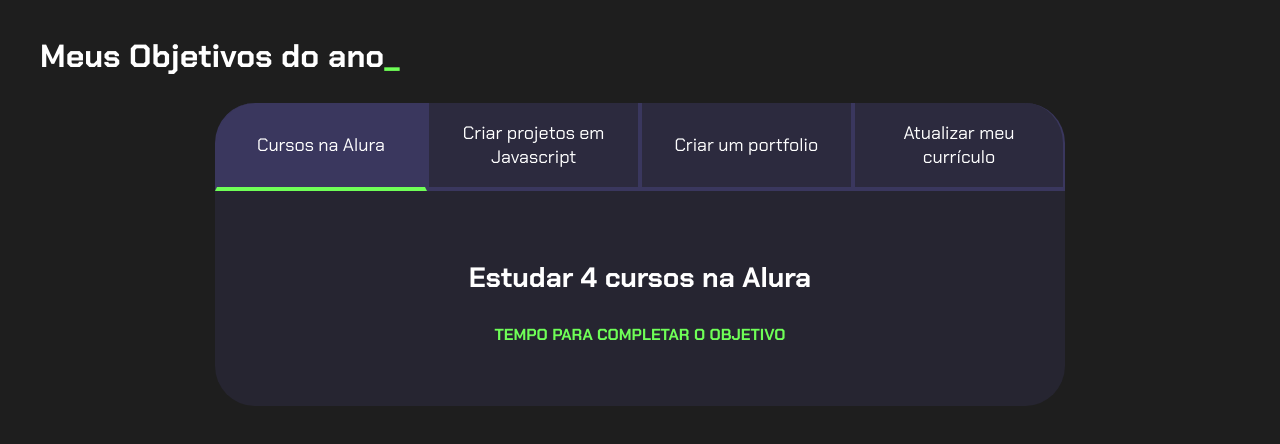
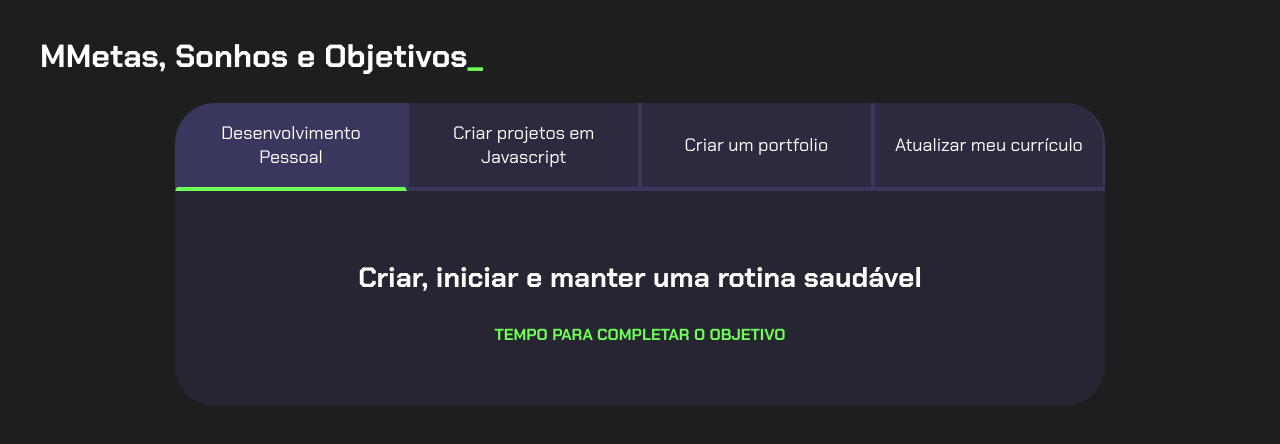
Before and after one commit to RyanCarlos3C/ProjetoDeVida, a plain HTML site: page index.html in a window 1280 px wide. Drawn offline with Linux system fonts and the light colour scheme; a script that the page names is missing.

Commit message:
Update index.html

```diff
--- a/index.html
+++ b/index.html
@@ -3,22 +3,22 @@
 <head>
     <meta charset="UTF-8">
     <meta name="viewport" content="width=device-width, initial-scale=1.0">
-    <title>Meus objetivos do ano</title>
+    <title>Metas, Sonhos e Objetivos</title>
     <link rel="stylesheet" href="style.css">
 </head>
 <body>
     <section class="conteudo-principal">
-        <h2 class="titulo-principal">Meus Objetivos do ano<span>_</span></h2>
+        <h2 class="titulo-principal">MMetas, Sonhos e Objetivos<span>_</span></h2>
         <div class="conteudo">
         <div class="botoes">
-            <button class="botao ativo">Cursos na Alura</button>
+            <button class="botao ativo">Desenvolvimento Pessoal</button>
             <button class="botao">Criar projetos em Javascript</button>
             <button class="botao">Criar um portfolio</button>
             <button class="botao">Atualizar meu currículo</button>
         </div>
         <div class="abas-textos">
             <div class="aba-conteudo ativo">
-                <h3 class="aba-conteudo-titulo-principal">Estudar 4 cursos na Alura</h3>
+                <h3 class="aba-conteudo-titulo-principal">Criar, iniciar e manter uma rotina saudável</h3>
                 <h4 class="aba-conteudo-titulo-secundario">Tempo para completar o objetivo</h4>
                 <div class="contador"></div>
             </div>
```
